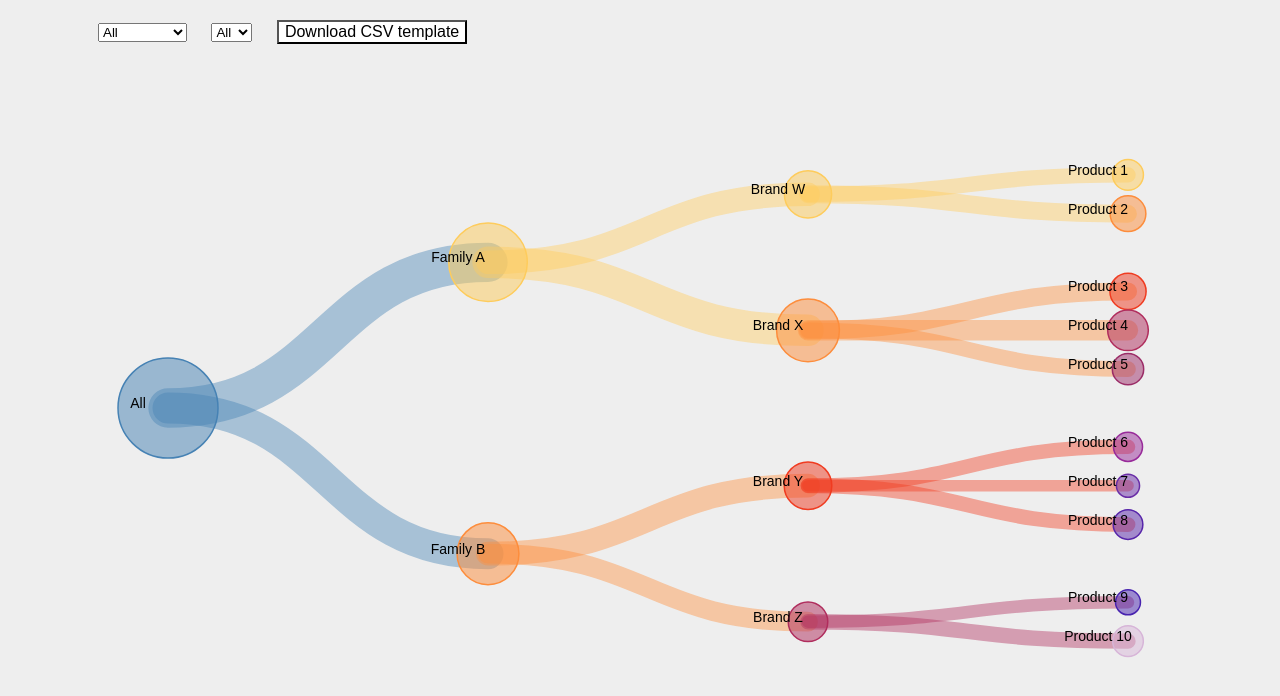
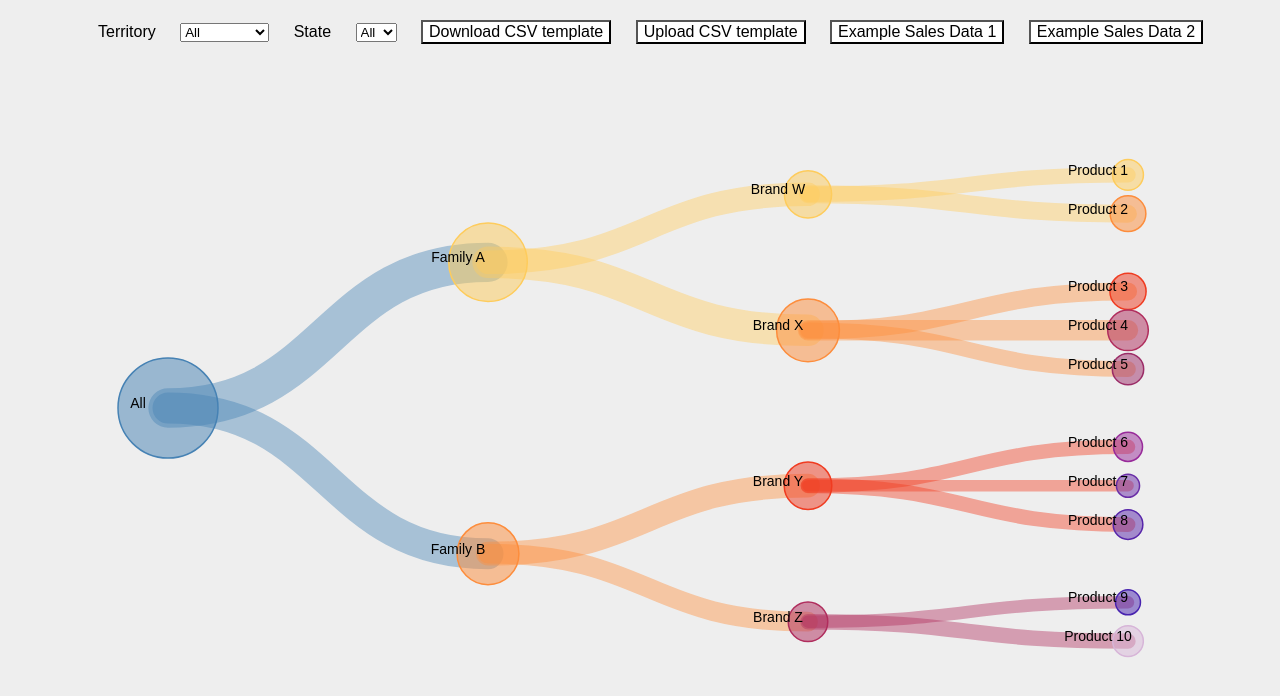
Before and after one commit to ephraimpei/sales-data-visualization, a website: page index.html in a window 1280 px wide. Drawn offline with Linux system fonts and the light colour scheme.

Commit message:
filter labels, buttons: download csv, upload csv, Load Sales Data 1, Load sales data 2

```diff
--- a/index.html
+++ b/index.html
@@ -14,13 +14,22 @@
   <body>
 
     <section class="nav-bar">
-      <label><select class="sales-territory"></select></label>
+      <label class="loc-level-2-label" for="loc-level-2"></label>
+      <select id="loc-level-2"></select>
 
-      <label><select class="sales-state"></select></label>
+      <label class="loc-level-1-label" for="loc-level-1"></label>
+      <select id="loc-level-1"></select>
 
       <button class="download-template">
         <a href="/data_template.csv">Download CSV template</a>
       </button>
+
+      <button class="upload-template">Upload CSV template</button>
+      <input type="file">
+
+      <button class="template1">Example Sales Data 1</button>
+
+      <button class="template2">Example Sales Data 2</button>
 
     </section>
 
--- a/main.js
+++ b/main.js
@@ -5,7 +5,7 @@ function main() {
   var DataStore = module.DataStore;
 
   var addEventListeners = function () {
-    $(".sales-territory").on("change", function(event) {
+    $("#loc-level-2").on("change", function(event) {
       var territoryFilter = event.currentTarget.value;
 
       DataStore.setTerritoryFilter(territoryFilter);
@@ -13,12 +13,24 @@ function main() {
       createRoot();
     });
 
-    $(".sales-state").on("change", function(event) {
+    $("#loc-level-1").on("change", function(event) {
       var stateFilter = event.currentTarget.value;
 
       DataStore.setStateFilter(stateFilter);
 
       createRoot();
+    });
+
+    $(".upload-template").on("click", function(event) {
+      $('input[type="file"]').click();
+    });
+
+    $(".template1").on("click", function (event) {
+      readCSVData("data/sales_data.csv");
+    });
+
+    $(".template2").on("click", function (event) {
+
     });
   };
 
@@ -31,16 +43,13 @@ function main() {
   var setNodeColors = function () {
     nodeColors = {};
 
-    var levels = DataStore.getLevels().reverse();
-
     // set color for global Object
     nodeColors[0] = { "All": "steelblue"};
 
-    levels.forEach(function (level, depth) {
+    prodLevels.reverse().forEach(function (level, depth) {
       depth++;
 
       var levelDataArr = DataStore.getRolledUpData(level);
-
       nodeColors[depth] = {};
 
       levelDataArr.forEach(function (levelDataObj, i) {
@@ -61,9 +70,9 @@ function main() {
 
   var createRoot = function () {
     var nestedData = d3.nest()
-      .key(function (d) { return d.Family; })
-      .key(function (d) { return d.Brand; })
-      .key(function (d) { return d.Product; })
+      .key(function (d) { return d[prodLevel1]; })
+      .key(function (d) { return d[prodLevel2]; })
+      .key(function (d) { return d[prodLevel3]; })
       .rollup(function(leaves) {})
       .entries(DataStore.getFilteredData());
 
@@ -260,6 +269,115 @@ function main() {
     }
   };
 
+  var readCSVData = function (path) {
+    d3.csv(path, function (csv) {
+      // App default config supports 3 product levels and 2 loc levels.
+      var numProdLevels = 3;
+      var numLocLevels = 2;
+
+      // Key Attr Idx locates columns needed to enable hierarchical data
+      var keyAttrIdx1 = 0;
+      var keyAttrIdx2 = numProdLevels;
+      var keyAttrIdx3 = numProdLevels + numLocLevels;
+
+      var prodLevelValues = d3.keys(csv[0]).slice(keyAttrIdx1, keyAttrIdx2);
+      var locLevelValues = d3.keys(csv[0]).slice(keyAttrIdx2, keyAttrIdx3);
+
+      DataStore.fillProdAndLocLevels(prodLevelValues, locLevelValues);
+
+      csv.forEach(function (d) {
+        // Skip if a key attribute is missing from the record
+        for (var i = 0; i < numProdLevels + numLocLevels; i++) {
+          if (i < 3) { if (!d[prodLevelValues[i]]) { return; } }
+          else { if (!d[locLevelValues[i - numProdLevels]]) {return;} }
+        }
+
+        // Parse and coerce data fields
+        d.Sales = Number(d.Sales.replace(/[^0-9\.]+/g,""));
+        d.Target = Number(d.Target.replace(/[^0-9\.]+/g,""));
+        d.Percentage = Number(d.Percentage.replace("%",""));
+
+        DataStore.fillRawData(d);
+      });
+
+      // Set global attributes. Level 3 means higher than Level 2 (Family > Brand)
+      prodLevels = DataStore.getLevels("Product");
+      prodLevel3 = prodLevels[0];
+      prodLevel2 = prodLevels[1];
+      prodLevel1 = prodLevels[2];
+
+      locLevels = DataStore.getLevels("Location");
+      locLevel2 = locLevels[0];
+      locLevel1 = locLevels[1];
+
+      var rawData = DataStore.getRawData();
+
+      // Add label to Location Level 2 drop down list
+      $(".loc-level-2-label").text(locLevel2);
+
+      // Populate Location Level 2 drop down list
+      var level2Locations = d3.nest()
+        .key(function (d) { return d[locLevel2]; })
+        .entries(rawData)
+        .sort(function(a, b) {
+          var charCodeValueA = 0;
+          var charCodeValueB = 0;
+
+          a.key.split("").forEach(function (el) { charCodeValueA += el.charCodeAt(); });
+          b.key.split("").forEach(function (el) { charCodeValueB += el.charCodeAt(); });
+
+          return charCodeValueA - charCodeValueB;
+        });
+
+      level2Locations = [{key:"All"}].concat(level2Locations);
+
+      d3.select("#loc-level-2").selectAll("option")
+        .data(level2Locations)
+        .enter()
+          .append("option")
+          .text(function (d) { return d.key; })
+          .attr("value", function(d) { return d.key; });
+
+      // Add label to Location Level 1 drop down list
+      $(".loc-level-1-label").text(locLevel1);
+
+      // Populate Location Level 1 drop down list
+      var level1Locations = d3.nest()
+        .key(function (d) { return d[locLevel1]; })
+        .entries(rawData)
+        .sort(function(a, b) {
+          var charCodeValueA = 0;
+          var charCodeValueB = 0;
+
+          a.key.split("").forEach(function (el) { charCodeValueA += el.charCodeAt(); });
+          b.key.split("").forEach(function (el) { charCodeValueB += el.charCodeAt(); });
+
+          return charCodeValueA - charCodeValueB;
+        });
+
+      level1Locations = [{key:"All"}].concat(level1Locations);
+
+      d3.select("#loc-level-1").selectAll("option")
+        .data(level1Locations)
+        .enter()
+          .append("option")
+          .text(function (d) { return d.key; })
+          .attr("value", function(d) { return d.key; });
+
+      // Populate filtered data in DataStore
+      DataStore.filterData();
+
+      // Set colors for each level
+      setNodeColors();
+
+      // Create object trackers (will be used for selecting objects to animate)
+      createObjectTrackers();
+
+      // Create root and canvas
+      createRoot();
+    });
+  };
+
   // set attributes for tooltip
   var tip = d3tip(d3)()
     .attr('class', 'd3-tip')
@@ -307,85 +425,7 @@ function main() {
         "#9B2C67", "#982B9A", "#692DA7", "#5725AA", "#4823AF",
         "#d7b5d8", "#dd1c77", "#5A0C7A", "#5A0C7A"];
 
-  //read test data
-  d3.csv("data/sales_data.csv", function (csv) {
-    // App default config supports 3 product levels and 2 loc levels. Can change these here.
-    var numProdLevels = 3;
-    var numLocLevels = 2;
+  readCSVData("data/sales_data.csv");
 
-    // Key Attr Idx locates columns needed to enable hierarchical data
-    var keyAttrIdx1 = 0;
-    var keyAttrIdx2 = numProdLevels;
-    var keyAttrIdx3 = numProdLevels + numLocLevels;
-
-    var prodLevelValues = d3.keys(csv[0]).slice(keyAttrIdx1, keyAttrIdx2);
-    var locLevelValues = d3.keys(csv[0]).slice(keyAttrIdx2, keyAttrIdx3);
-
-    DataStore.fillProdAndLocLevels(prodLevelValues, locLevelValues);
-
-    csv.forEach(function (d) {
-      // skip if a key attribute is missing from the record
-      for (var i = 0; i < numProdLevels + numLocLevels; i++) {
-        if (i < 3) { if (!d[prodLevelValues[i]]) { return; } }
-        else { if (!d[locLevelValues[i - numProdLevels]]) {return;} }
-      }
-
-      // parse and coerce data fields
-      d.Sales = Number(d.Sales.replace(/[^0-9\.]+/g,""));
-      d.Target = Number(d.Target.replace(/[^0-9\.]+/g,""));
-      d.Percentage = Number(d.Percentage.replace("%",""));
-
-      DataStore.fillRawData(d);
-    });
-
-    var rawData = DataStore.getRawData();
-
-    // populate territory drop down list
-    var territories = d3.nest()
-      .key(function (d) { return d.Territory; })
-      .entries(rawData)
-      .sort(function(a, b) {
-        var territoryA = parseInt(a.key.replace("Territory ", ""));
-        var territoryB = parseInt(b.key.replace("Territory ", ""));
-        return territoryA - territoryB;
-      });
-
-    territories = [{key:"All"}].concat(territories);
-
-    d3.select(".sales-territory").selectAll("option")
-      .data(territories)
-      .enter()
-        .append("option")
-        .text(function (d) { return d.key; })
-        .attr("value", function(d) { return d.key; });
-
-    // populate state drop down list
-    var states = d3.nest()
-      .key(function (d) { return d.State; })
-      .sortKeys(d3.ascending)
-      .entries(rawData);
-
-    states = [{key:"All"}].concat(states);
-
-    d3.select(".sales-state").selectAll("option")
-      .data(states)
-      .enter()
-        .append("option")
-        .text(function (d) { return d.key; })
-        .attr("value", function(d) { return d.key; });
-
-
-    // populate filtered data in DataStore
-    DataStore.filterData();
-
-    // set colors for each level
-    setNodeColors();
-
-    // draw nodes on canvas
-    createObjectTrackers();
-    createRoot();
-
-    // add event listeners for filters
-    addEventListeners();
-  });
+  addEventListeners();
 }
--- a/styles.css
+++ b/styles.css
@@ -7,6 +7,10 @@ html, body, h1, h2, h3, div, ul, li, a, figure, button, textarea, form, label {
   color: inherit;
 
   background: transparent;
+}
+
+input:focus, button:active, button:focus, select:focus {
+  outline: 0;
 }
 
 body {
@@ -37,7 +41,7 @@ body {
   border-right: 0;
 }
 
-.node:hover {
+.node:hover, button:hover, a:hover {
   cursor: pointer;
 }
 
@@ -51,6 +55,10 @@ body {
   margin: 0 10px;
 }
 
-.download-template {
+button {
   background: white;
 }
+
+input[type="file"] {
+  display: none;
+}
```
Also changed, not shown: data_store.js (+8 -5 lines), bundle.js, 1 other file.
